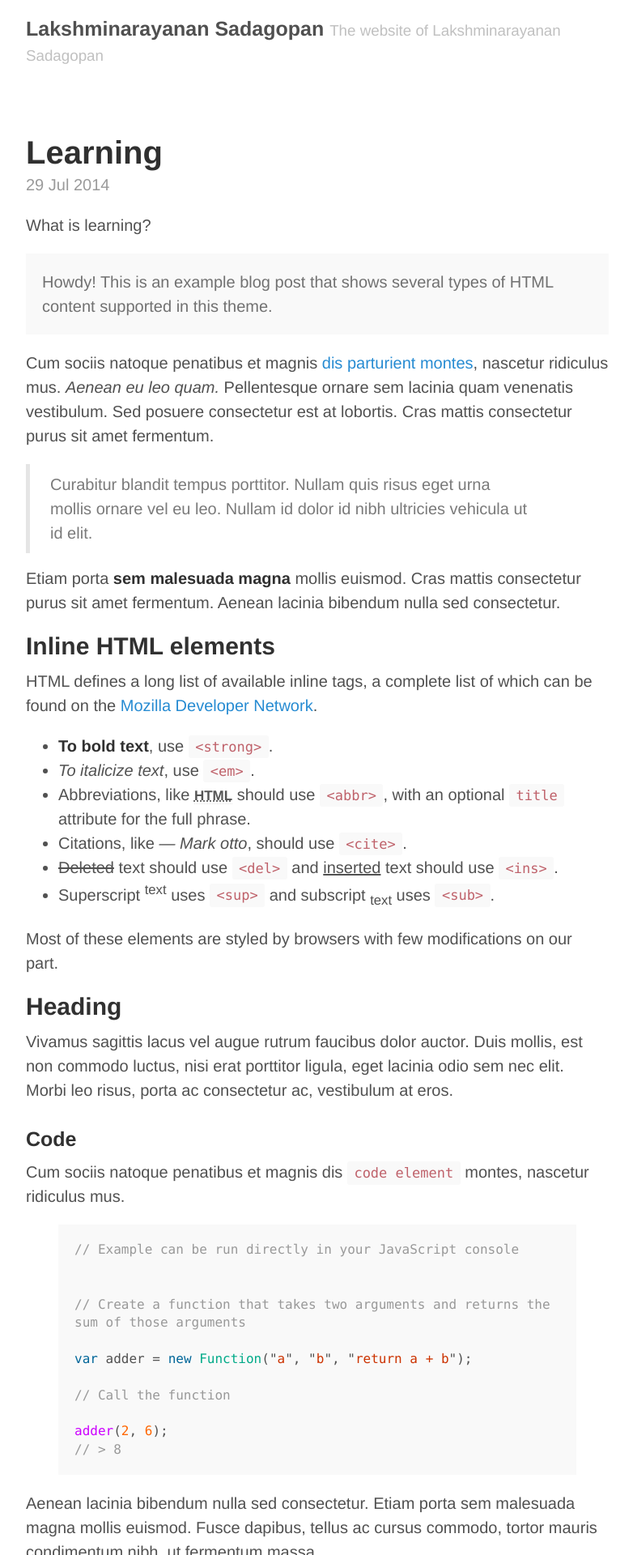
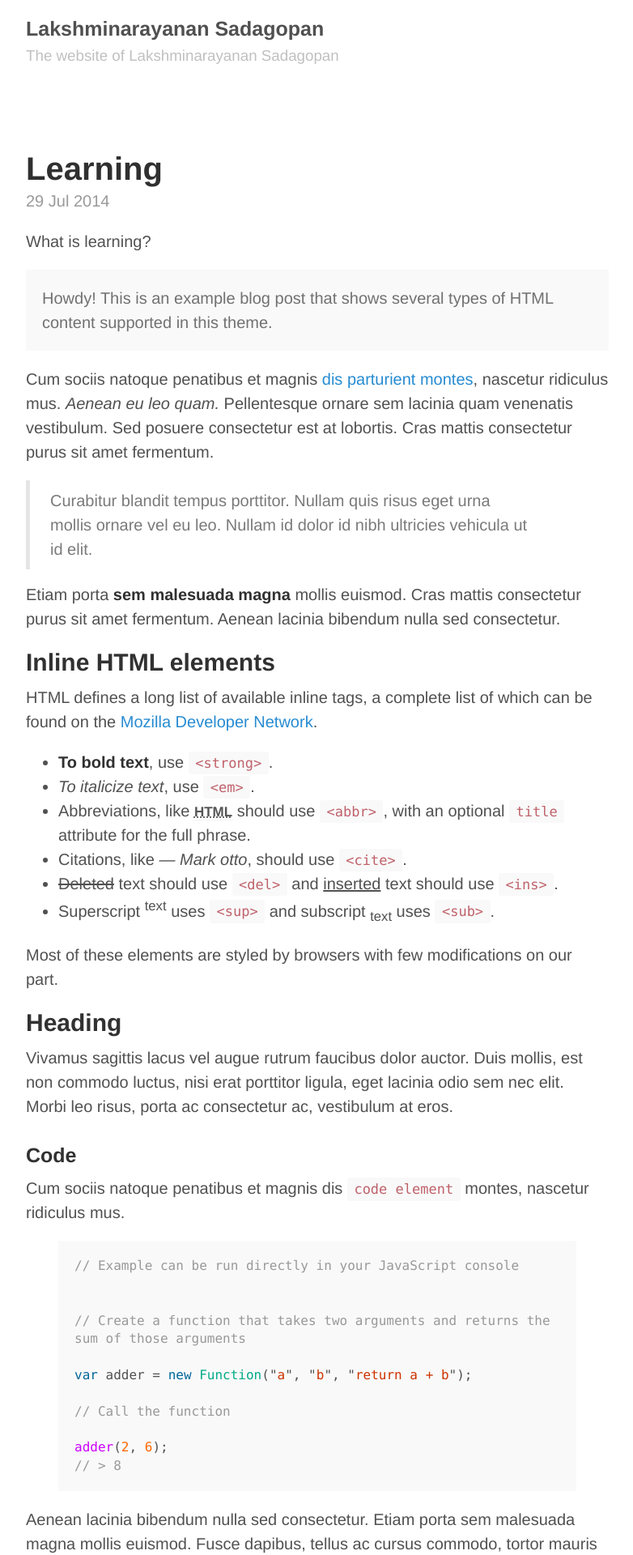
Before and after one commit to laxmynarain/laxmynarain.github.io, a Jekyll site: the page built from index.html, in a window 1280 px wide. Shown: the top 1920 px of the page at 81% size, without its empty margins (248-1030 px from the left). Built offline with Jekyll 4.4.1, drawn with Linux system fonts in a browser that asks for light colours; Markdown is read by kramdown in place of the engine named in the settings; the list of posts is cut into pages by our own code.

Commit message:
Modified config

```diff
--- a/_layouts/default.html
+++ b/_layouts/default.html
@@ -9,7 +9,7 @@
       <div class="masthead">
         <h3 class="masthead-title">
           <a href="{{ site.baseurl }}" title="Home">{{ site.title }}</a>
-          <small>{{ site.tagline }}</small>
+          <p><small>{{ site.tagline }}</small></p>
         </h3>
       </div>
 
```
